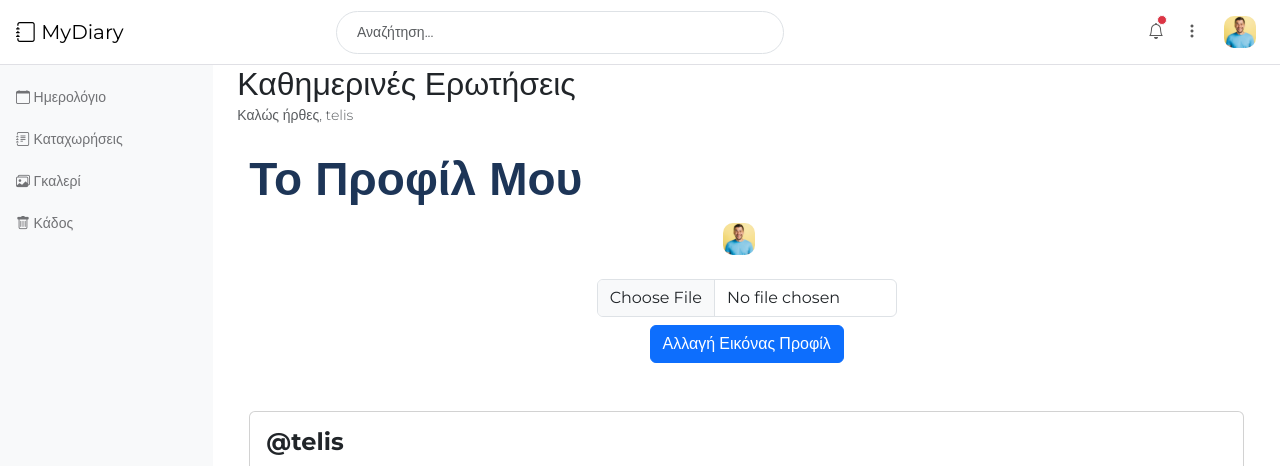
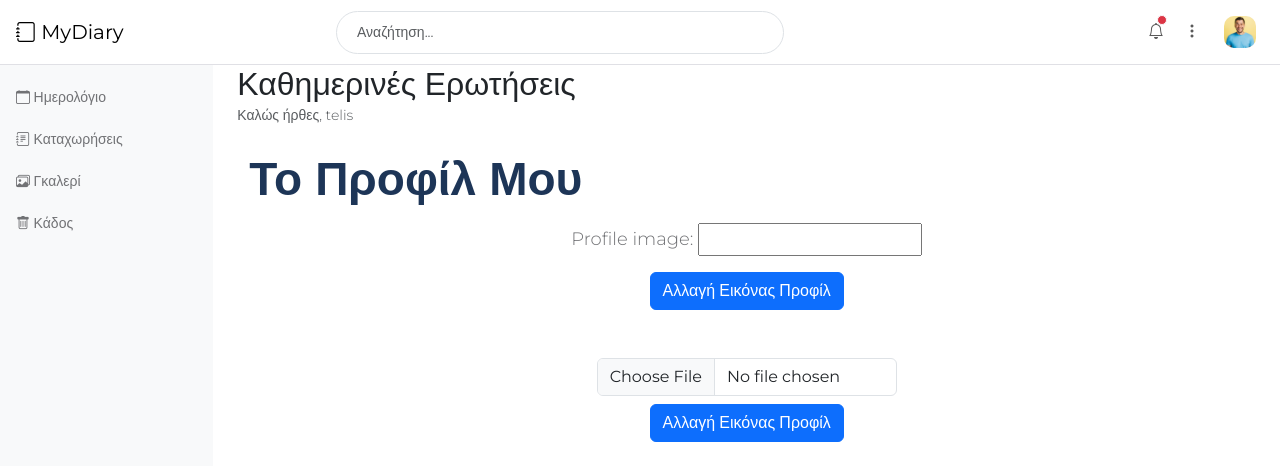
Before and after one commit to Exxotelis/MyDiary, a Django app: page /profile/ in a window 1280 px wide. Shown: the top 466 px of the page. Run offline with Django 5.2, Linux system fonts and the light colour scheme; a user stored in the database is signed in; data comes from the database, SQL or seed files in the repository; data that the repository does not hold is empty; some libraries are stand-ins or nearby versions.

Commit message:
Updated Models

```diff
--- a/diary/forms.py
+++ b/diary/forms.py
@@ -1,5 +1,6 @@
 from django import forms
 from .models import UserProfile
+
 
 class ProfileImageForm(forms.ModelForm):
     class Meta:
--- a/diary/templates/diary/login.html
+++ b/diary/templates/diary/login.html
@@ -8,4 +8,5 @@
 </form>
 
 <p>Δεν έχεις λογαριασμό; <a href="{% url 'register' %}">Κάνε εγγραφή εδώ</a></p>
+
 {% endblock %}
--- a/diary/templates/diary/profile.html
+++ b/diary/templates/diary/profile.html
@@ -7,11 +7,12 @@
 
   <!-- Εικόνα προφίλ -->
   <div class="text-center mb-4">
-    {% if profile.profile_image %}
-      <img src="{{ profile.profile_image }}" class="profile-image img-fluid me-3" alt="Εικόνα Προφίλ">
-    {% else %}
-      <img src="{% static 'images/medium-shot-happy-man-smiling.jpg' %}" class="profile-image img-fluid me-3" alt="Προεπιλεγμένο Προφίλ">
-    {% endif %}
+<!-- Φόρμα αλλαγής εικόνας -->
+<form method="post" action="{% url 'upload_profile_image' %}" enctype="multipart/form-data" class="text-center mb-5">
+    {% csrf_token %}
+    {{ form.as_p }}
+    <button type="submit" class="btn btn-primary">Αλλαγή Εικόνας Προφίλ</button>
+  </form>
   </div>
 
   <!-- Φόρμα αλλαγής εικόνας -->
--- a/diary/views.py
+++ b/diary/views.py
@@ -583,23 +583,28 @@ def gallery_view(request):
 
 
 
+from .forms import ProfileImageForm
+
 @login_required
 def profile_view(request):
     user = request.user
-
-    # Δημιουργία UserProfile αν δεν υπάρχει
     profile, _ = UserProfile.objects.get_or_create(user=user)
 
     total_entries = DiaryEntry.objects.filter(user=user, is_deleted=False).count()
     total_answers = JournalAnswer.objects.filter(user=user).count()
     badges = UserBadge.objects.filter(user=user)
+    public_entries = DiaryEntry.objects.filter(user=user, is_public=True)
+
+    form = ProfileImageForm(instance=profile)
 
     return render(request, 'diary/profile.html', {
         'user': user,
+        'profile': profile,
+        'form': form,
         'total_entries': total_entries,
         'total_answers': total_answers,
         'badges': badges,
-        'profile': profile
+        'public_entries': public_entries,
     })
 
 
@@ -614,43 +619,20 @@ def delete_image_entry(request, date):
 
 
 
-@login_required
-def upload_profile_image(request):
-    if request.method == 'POST':
-        upload_result = cloudinary.uploader.upload(request.FILES['image'])
-        profile = request.user.userprofile
-        profile.profile_image = upload_result['secure_url']
-        profile.save()
-        messages.success(request, "✅ Η εικόνα προφίλ ενημερώθηκε.")
-        return redirect('profile_view')
-
 
 @login_required
 @require_POST
 def upload_profile_image(request):
-    image_file = request.FILES.get('image')
-    if not image_file:
-        messages.error(request, "Δεν επιλέξατε εικόνα.")
-        return redirect('profile')
+    profile, _ = UserProfile.objects.get_or_create(user=request.user)
+    form = ProfileImageForm(request.POST, request.FILES, instance=profile)
 
-    # 1. Ανέβασμα στο Cloudinary
-    upload_result = cloudinary.uploader.upload(image_file)
-    image_url = upload_result['secure_url']
+    if form.is_valid():
+        # Ανέβασμα στο Cloudinary
+        upload_result = cloudinary.uploader.upload(request.FILES['profile_image'])
+        profile.profile_image = upload_result['secure_url']
+        profile.save()
+        messages.success(request, "Η εικόνα προφίλ ενημερώθηκε με επιτυχία.")
+    else:
+        messages.error(request, "Παρουσιάστηκε σφάλμα.")
 
-    # 2. Απενεργοποιούμε τις προηγούμενες
-    ProfileImage.objects.filter(user=request.user).update(is_active=False)
-
-    # 3. Δημιουργούμε νέα
-    profile_image = ProfileImage.objects.create(
-        user=request.user,
-        image_url=image_url,
-        is_active=True
-    )
-
-    # 4. Ενημερώνουμε το UserProfile
-    profile, _ = UserProfile.objects.get_or_create(user=request.user)
-    profile.profile_image = image_url
-    profile.save()
-
-    messages.success(request, "Η εικόνα προφίλ ενημερώθηκε με επιτυχία.")
-    return redirect('profile')
+    return redirect('profile_view')
```
